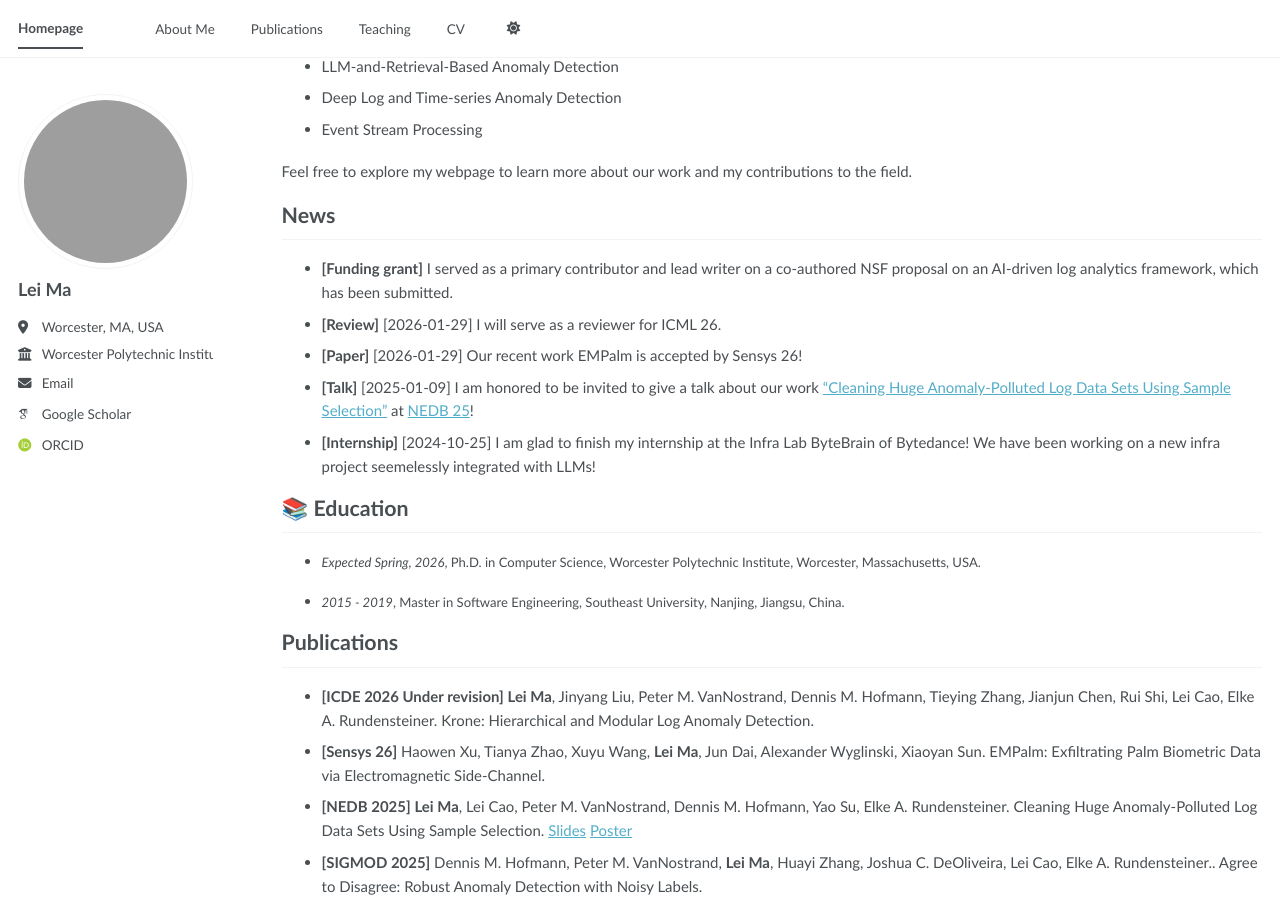
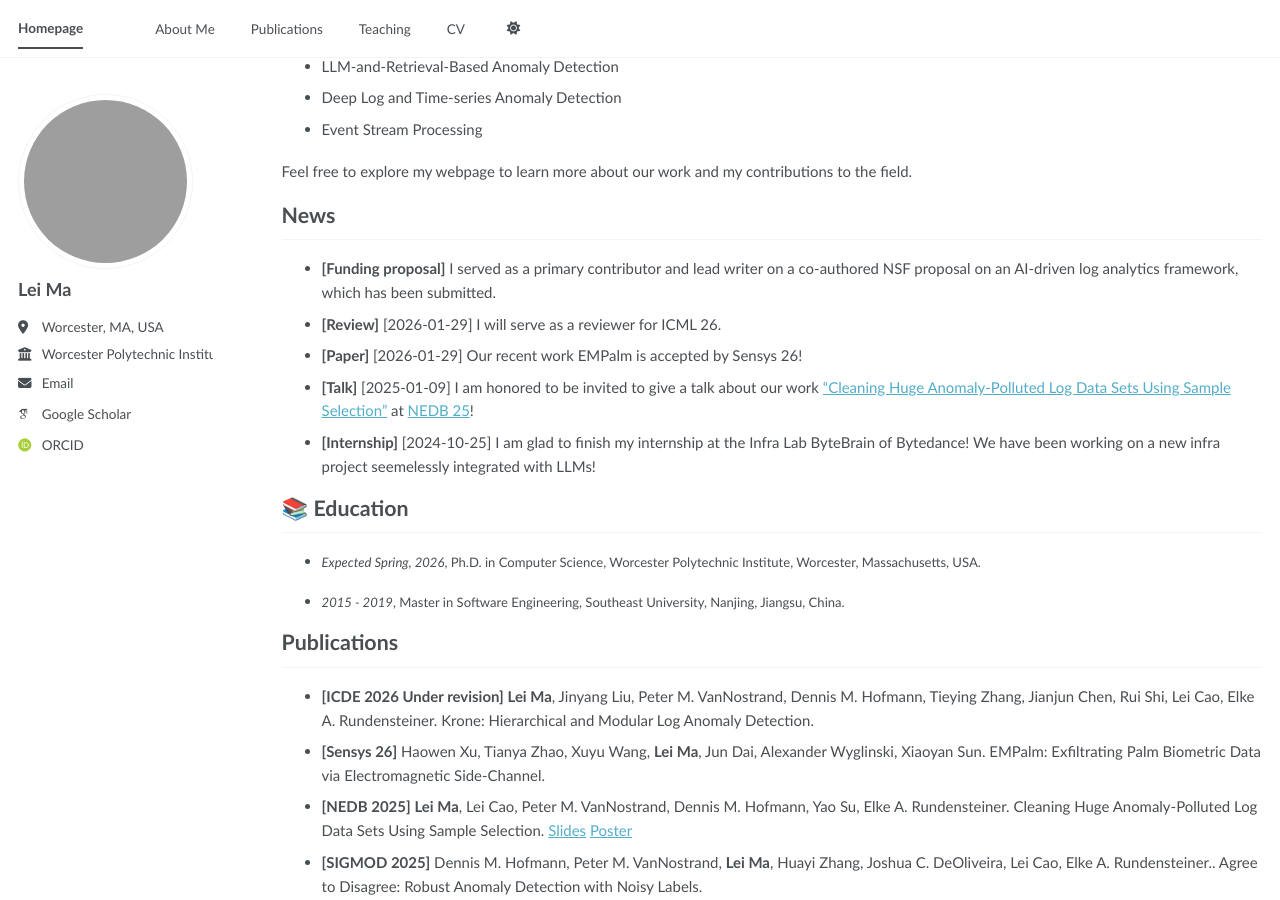
Before and after one commit to LeiMa0324/LeiMa0324.github.io, a Jekyll site: the page built from index.md, in a window 1280 px wide and 900 px high, scrolled down 387 px. Built offline with Jekyll 4.4.1, drawn with Linux system fonts in a browser that asks for light colours; some web fonts are replaced; a script bundle is joined from its source files by our own code; library files that are not in the unit come from our copies.

Commit message:
Update index.md

```diff
--- a/index.md
+++ b/index.md
@@ -24,7 +24,7 @@
 Feel free to explore my webpage to learn more about our work and my contributions to the field.
 
 ## News
-- **[Funding grant]** I served as a primary contributor and lead writer on a co-authored NSF proposal on an AI-driven log analytics framework, which has been submitted.
+- **[Funding proposal]** I served as a primary contributor and lead writer on a co-authored NSF proposal on an AI-driven log analytics framework, which has been submitted.
 - **[Review]** [2026-01-29] I will serve as a reviewer for ICML 26.
 - **[Paper]** [2026-01-29] Our recent work EMPalm is accepted by Sensys 26!
 - **[Talk]** [2025-01-09] I am honored to be invited to give a talk about our work ["Cleaning Huge Anomaly-Polluted Log Data Sets Using Sample Selection"](https://nedbday.github.io/2025/download/slides/Pluto_NEDB_slides.pdf) at [NEDB 25](https://nedbday.github.io/2025/#program)!
```
